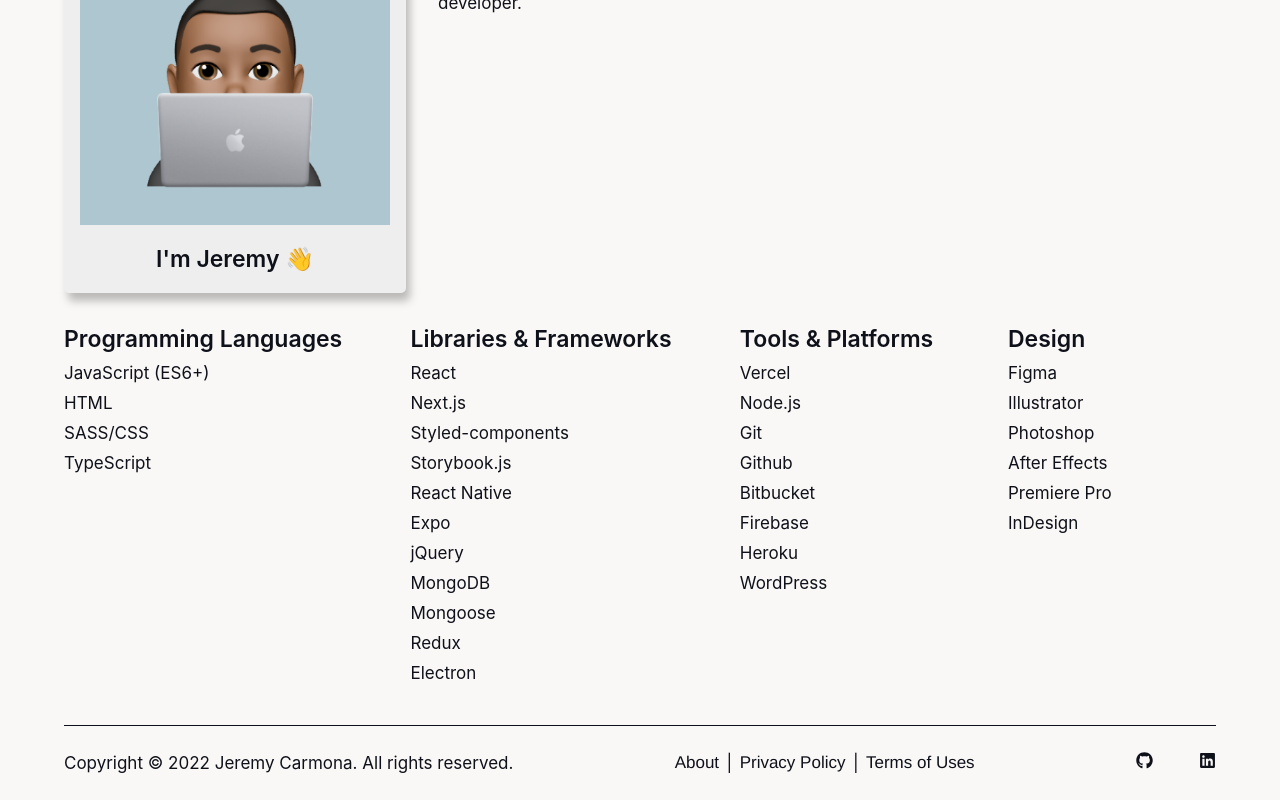
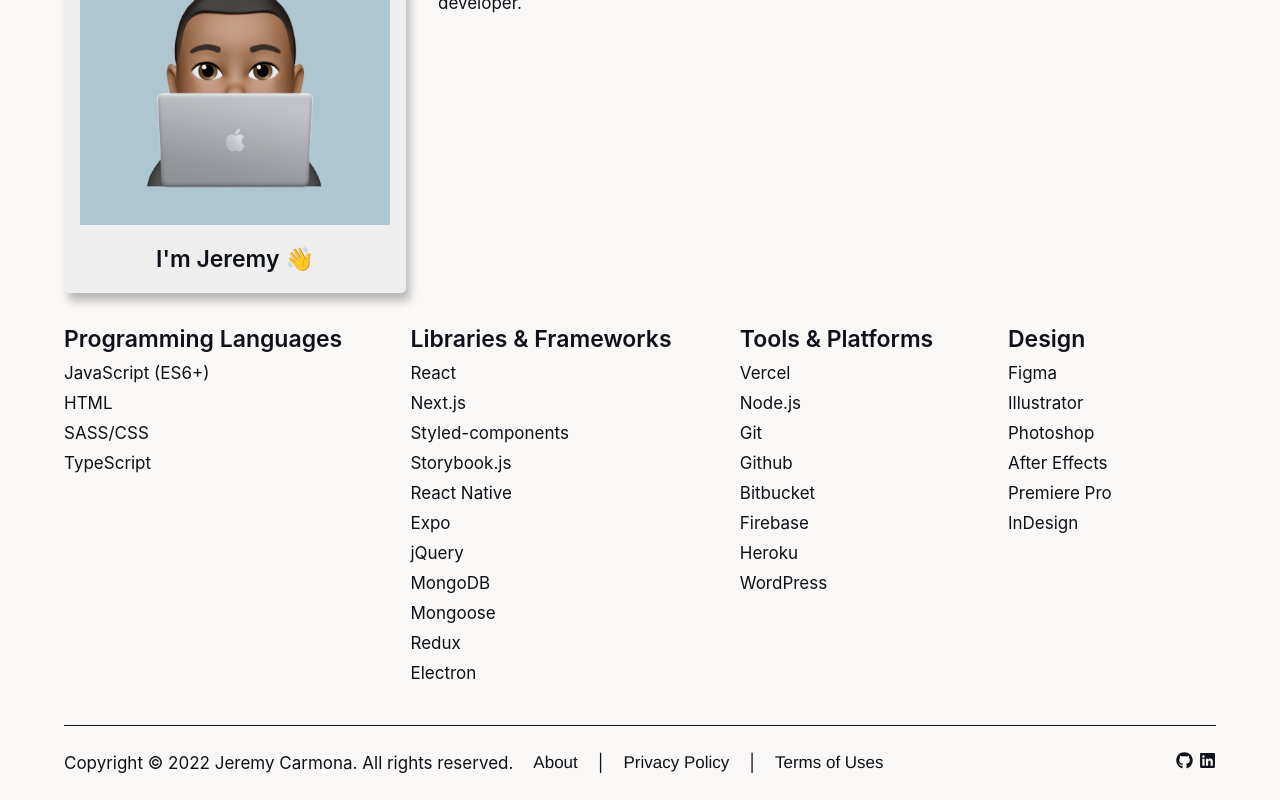
Before and after one commit to JeremyCarmona3/jeremy-m-carmona, a Next.js app: page /about in a window 1280 px wide. Shown: the part 288-1088 px from the top of the page. Built offline with nearby package versions, Linux system fonts and the light colour scheme.

Commit message:
footer styling changes

```diff
--- a/components/global/footer.js
+++ b/components/global/footer.js
@@ -9,7 +9,8 @@
     <div className='footer-cont'>
       <hr className='line' />
       <div className='footer-links-cont'>
-        <div className='footer-links'>
+        <div className='footer-row'>
+          <div className='footer-links copyright-cont'>
             <p>Copyright © 2022 Jeremy Carmona. All rights reserved.</p>
           </div>
           <div className='footer-links'>
@@ -18,6 +19,7 @@
             <Link href='/privacy-policy'>Privacy Policy</Link>
             <p className='divider'>|</p>
             <Link href='/terms-of-uses'>Terms of Uses</Link>
+          </div>
         </div>
         <div className='footer-links icons-cont'>
           <a
--- a/styles/components/footer.scss
+++ b/styles/components/footer.scss
@@ -3,6 +3,17 @@
   flex-direction: column;
   align-items: center;
   width: 100%;
+}
+
+.footer-row {
+  display: flex;
+  flex-direction: row;
+  flex-wrap: wrap;
+  justify-content: space-between;
+}
+
+.copyright-cont {
+  margin: 0 20px 0 0;
 }
 
 .footer-links-cont {
@@ -37,6 +48,11 @@
 }
 
 .icons-cont {
+  align-items: flex-end;
   justify-content: space-between;
-  min-width: 80px;
+  min-width: 40px;
 }
+
+.divider {
+  padding: 0 20px;
+}
```
Lines whose indentation alone changed are shown as unchanged.
